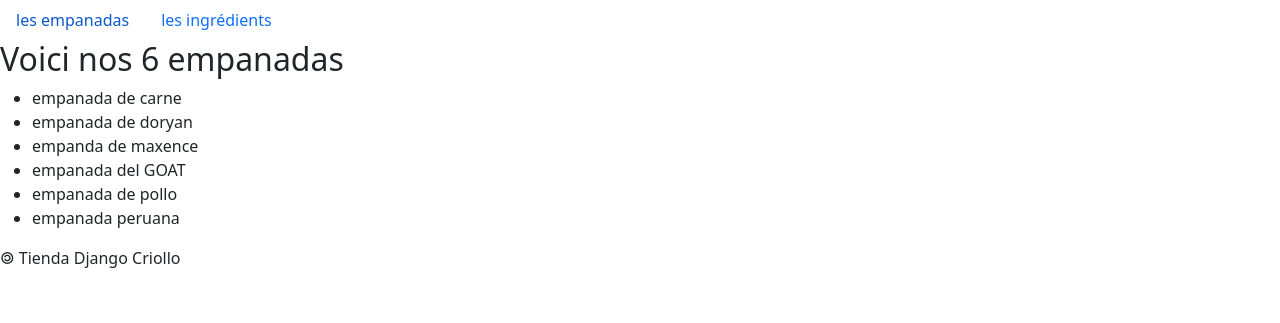
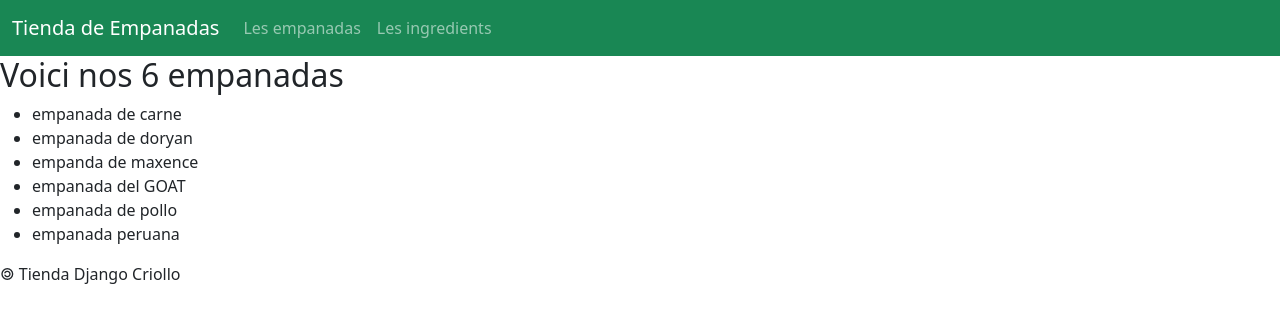
Before and after one commit to LePeruvienn/empanadas, a Django app: page /empanadas/ in a window 1280 px wide. Shown: the top 323 px of the page. Run offline with Django 4.2, Linux system fonts and the light colour scheme; data comes from the database, SQL or seed files in the repository.

Commit message:
Hola e corrijido un error de template

```diff
--- a/tienda/empanadas/templates/ingredients/ingredients.html
+++ b/tienda/empanadas/templates/empanadas/base.html
@@ -2,40 +2,19 @@
 <html lang="fr">
 	<head>
 		<meta charset="utf-8" />
-		<title> les ingrédients </title>
+		<title> {% block title %} {% endblock %} </title>
 		<link href="https://cdn.jsdelivr.net/npm/bootstrap@5.3.3/dist/css/bootstrap.min.css" rel="stylesheet" integrity="sha384-QWTKZyjpPEjISv5WaRU9OFeRpok6YctnYmDr5pNlyT2bRjXh0JMhjY6hW+ALEwIH" crossorigin="anonymous">
 	</head>
 	<body>
 		<header>
-			<ul class="nav">
-				<li class="nav-item">
-					<a
-						class="nav-link"
-						href="/empanadas"
-					>
-						les empanadas
-					</a>
-				</li>
-				<li class="nav-item">
-					<a
-						class="nav-link active"
-						href="/ingredients"
-					>
-						les ingrédients
-					</a>
-				</li>
-			</ul>
+			{% include 'empanadas/menu.html' %}
 		</header>
 		<main>
-			<h2> Voici nos {{ingredients|length}} ingredients </h2>
-			<ul>
-				{% for ing in ingredients %}
-				<li> {{ing}} </li>
-				{% endfor %}
-			</ul>
+			{% block main %} {% endblock %}
 		</main>
+
 		<footer>
-			&#127279; Tienda Django Criollo
+			{% include 'empanadas/footer.html' %}
 		</footer>
 
 		<script src="https://cdn.jsdelivr.net/npm/bootstrap@5.3.3/dist/js/bootstrap.bundle.min.js" integrity="sha384-YvpcrYf0tY3lHB60NNkmXc5s9fDVZLESaAA55NDzOxhy9GkcIdslK1eN7N6jIeHz" crossorigin="anonymous"></script>
--- a/tienda/empanadas/templates/empanadas/empanadas.html
+++ b/tienda/empanadas/templates/empanadas/empanadas.html
@@ -1,43 +1,12 @@
-<!DOCTYPE html>
-<html lang="fr">
-	<head>
-		<meta charset="utf-8" />
-		<title> les empanadas </title>
-		<link href="https://cdn.jsdelivr.net/npm/bootstrap@5.3.3/dist/css/bootstrap.min.css" rel="stylesheet" integrity="sha384-QWTKZyjpPEjISv5WaRU9OFeRpok6YctnYmDr5pNlyT2bRjXh0JMhjY6hW+ALEwIH" crossorigin="anonymous">
-	</head>
-	<body>
-		<header>
-			<ul class="nav">
-				<li class="nav-item">
-					<a
-						class="nav-link active"
-						href="/empanadas"
-					>
-						les empanadas
-					</a>
-				</li>
-				<li class="nav-item">
-					<a
-						class="nav-link"
-						href="/ingredients"
-					>
-						les ingrédients
-					</a>
-				</li>
-			</ul>
-		</header>
-		<main>
-			<h2> Voici nos {{empanadas|length}} empanadas </h2>
-			<ul>
-				{% for emp in empanadas %}
-				<li> {{emp}} </li>
-				{% endfor %}
-			</ul>
-		</main>
-		<footer>
-			&#127279; Tienda Django Criollo
-		</footer>
+{% extends 'empanadas/base.html' %}
 
-		<script src="https://cdn.jsdelivr.net/npm/bootstrap@5.3.3/dist/js/bootstrap.bundle.min.js" integrity="sha384-YvpcrYf0tY3lHB60NNkmXc5s9fDVZLESaAA55NDzOxhy9GkcIdslK1eN7N6jIeHz" crossorigin="anonymous"></script>
-	</body>
-</html>
+{% block title %} les empanadas {% endblock %}
+
+{% block main %}
+<h2> Voici nos {{empanadas|length}} empanadas </h2>
+<ul>
+	{% for emp in empanadas %}
+	<li> {{emp}} </li>
+	{% endfor %}
+</ul>
+{% endblock %}
--- /dev/null
+++ b/tienda/empanadas/templates/empanadas/footer.html
@@ -0,0 +1 @@
+&#127279; Tienda Django Criollo
--- /dev/null
+++ b/tienda/empanadas/templates/empanadas/menu.html
@@ -0,0 +1,40 @@
+<nav class="navbar navbar-expand-lg navbar-dark bg-success">
+	<div class="container-fluid">
+		<a class="navbar-brand" href="#">
+			Tienda de Empanadas
+		</a>
+		<button
+			class="navbar-toggler"
+			type="button"
+			data-bs-toggle="collapse"
+			data-bs-target="#navbarText"
+			aria-controls="navbarText"
+			aria-expand="false"
+			aria-label="Toggle navigation"
+		>
+			<span class="navbar-toggler-icon">
+			</span>
+		</button>
+
+		<div id="navbarText" class="collapse navbar-collapse">
+			<ul class="navbar-nav me-auto mb-2 mb-lg-0">
+				<li class="nav-item">
+					<a
+						class="nav-link"
+						href="/empanadas"
+					>
+						Les empanadas
+					</a>
+				</li>
+				<li class="nav-item">
+					<a
+						class="nav-link"
+						href="/ingredients"
+					>
+						Les ingredients
+					</a>
+				</li>
+			</ul>
+		</div>
+	</div>
+</nav>
--- a/tienda/empanadas/views.py
+++ b/tienda/empanadas/views.py
@@ -18,6 +18,6 @@ def ingredients(request):
     lesIngredients = Ingredient.objects.all()
     return render(
             request,
-            'ingredients/ingredients.html',
+            'empanadas/ingredients.html',
             {'ingredients' : lesIngredients}
             )
```
Also changed, not shown: tienda/empanadas/templates/empanadas/ingredients.html (added, +12 -0 lines).
